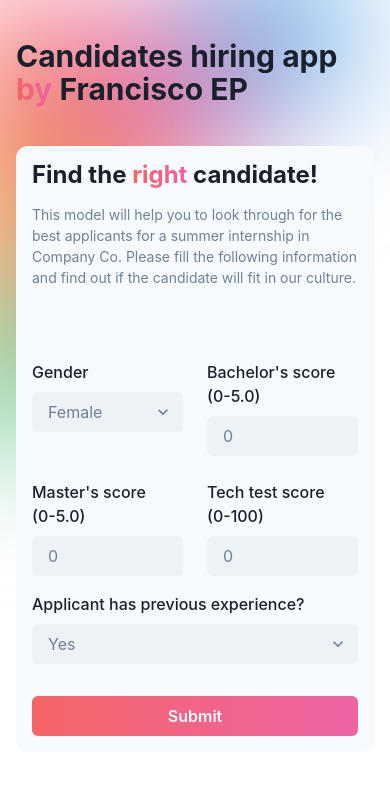
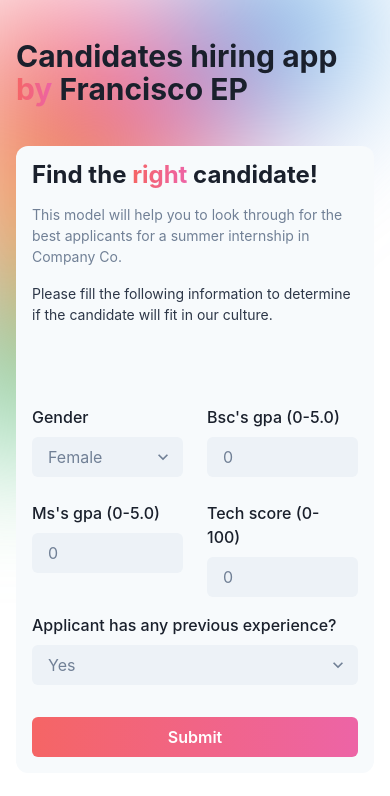
Before and after one commit to FranciscoEP/frontend-hireable, a Next.js app: page / in a window 390 px wide. Shown: the top 796 px of the page. Built offline with nearby package versions, Linux system fonts and the light colour scheme.

Commit message:
responsiveness fixed on inputs

```diff
--- a/components/Form.jsx
+++ b/components/Form.jsx
@@ -84,7 +84,7 @@ export function Form() {
                 bg="gray.50"
                 rounded="xl"
                 p={{ base: 4, sm: 6, md: 8 }}
-                spacing={{ base: 8 }}
+                spacing={{ base: 10 }}
                 maxW={{ lg: 'lg' }}
             >
                 <Stack spacing={4}>
@@ -105,9 +105,11 @@ export function Form() {
                     </Heading>
                     <Text color="gray.500" fontSize={{ base: 'sm', sm: 'md' }}>
                         This model will help you to look through for the best
-                        applicants for a summer internship in Company Co. Please
-                        fill the following information and find out if the
-                        candidate will fit in our culture.
+                        applicants for a summer internship in Company Co.
+                    </Text>
+                    <Text color="gray.700" fontSize={{ base: 'sm', sm: 'md' }}>
+                        Please fill the following information to determine if
+                        the candidate will fit in our culture.
                     </Text>
                 </Stack>
                 <Box as="form" mt={10} onSubmit={handleSubmit}>
@@ -131,8 +133,9 @@ export function Form() {
                             </Select>
                         </FormControl>
 
-                        <FormControl>
-                            <FormLabel>Bachelor's score (0-5.0)</FormLabel>
+                        <FormControl font>
+                            <FormLabel>Bsc's gpa (0-5.0)</FormLabel>
+
                             <Input
                                 min={0.0}
                                 max={5.0}
@@ -151,7 +154,7 @@ export function Form() {
                             />
                         </FormControl>
                         <FormControl>
-                            <FormLabel>Master's score (0-5.0)</FormLabel>
+                            <FormLabel>Ms's gpa (0-5.0)</FormLabel>
                             <Input
                                 min={0}
                                 max={5}
@@ -170,7 +173,7 @@ export function Form() {
                             />
                         </FormControl>
                         <FormControl>
-                            <FormLabel>Tech test score (0-100)</FormLabel>
+                            <FormLabel>Tech score (0-100)</FormLabel>
                             <Input
                                 min={0}
                                 max={100}
@@ -191,7 +194,7 @@ export function Form() {
                     </Grid>
                     <FormControl mt="1rem">
                         <FormLabel>
-                            Applicant has previous experience?{' '}
+                            Applicant has any previous experience?
                         </FormLabel>
                         <Select
                             onChange={handleChange}
--- a/components/Message.jsx
+++ b/components/Message.jsx
@@ -47,7 +47,7 @@ const Message = ({ isHireable, heading, paragraph }) => {
                     boxShadow: 'xl',
                 }}
             >
-                Submit
+                Back
             </Button>
         </Box>
     );
--- a/pages/results.js
+++ b/pages/results.js
@@ -12,9 +12,9 @@ const Results = () => {
     return router?.asPath.includes('1') ? (
         <Message
             isHireable
-            heading="According to our model, the params given could put on track it
+            heading="Applicant could be hired"
+            paragraph="According to our model, the params given could put on track it
     for a further recognition interview."
-            paragraph="Applicant could be hired"
         />
     ) : (
         <Message
```
